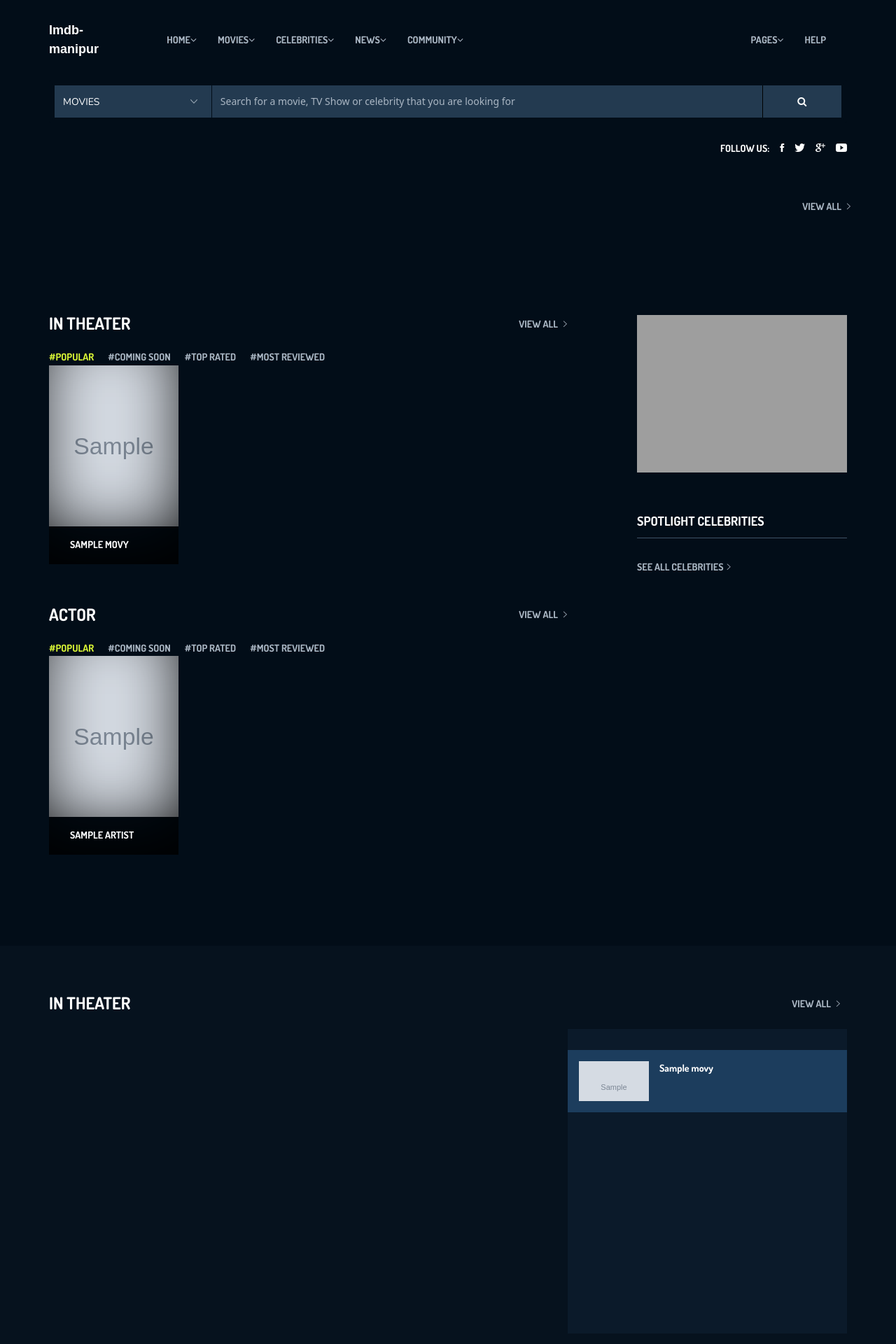
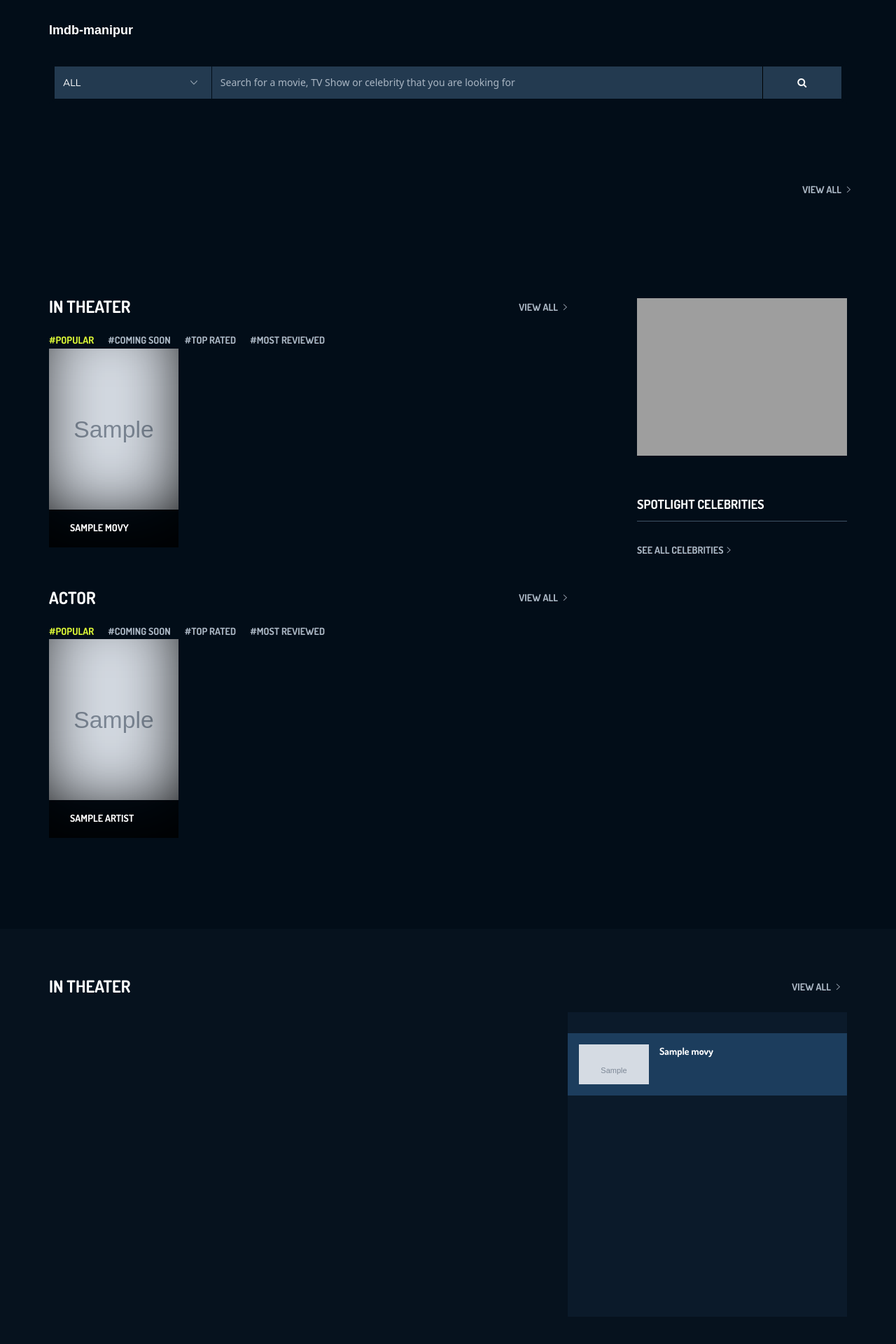
Before and after one commit to premsonsamom/movie_review_django, a Django app: page / in a window 1280 px wide. Shown: the top 1920 px of the page at 70% size. Run offline with Django 3.2, Linux system fonts and the light colour scheme; tables that the repository leaves empty hold one stand-in row (values such as "Sample post"); grey boxes marked "Sample" are stand-in pictures; some libraries are stand-ins or nearby versions; grey boxes are pictures that could not be loaded.

Commit message:
second_commit

```diff
--- a/home/urls.py
+++ b/home/urls.py
@@ -11,4 +11,5 @@
     path('search',views.search, name='search'),
     path('search_a/<str:movie_name>',views.search_a, name='search_a'),
     path('actor_details/<str:actor_name>',views.actor_details, name='actor_details'),
+    path('search_auto',views.search_auto, name='search_auto')
 ]
--- a/home/views.py
+++ b/home/views.py
@@ -2,6 +2,8 @@
 from django.contrib import messages
 from django.contrib.auth.models import User, auth
 from pprint import pprint
+from django.http import JsonResponse
+import json
 
 #------------- import models -------------------
 from .models import Movies
@@ -74,7 +76,44 @@
         # ax = request.GET['username']
         ax = request.POST['search_items']
         sc = request.POST['search_category']
-        if sc == 'movie' and ax is not None:
+        if sc == 'all' and ax is not None:
+            search_ = Movies.objects.filter(movie_name__icontains=ax)
+            if not search_:
+                search_ = Artist.objects.filter(artist_name__icontains=ax)
+                if not search_:
+                    return render(request,'celebrity_single.html',{'b': 'Data not found!','search_':search_})
+                # search_result = Movies.objects.get(movie_name=ax)
+                # search_.id
+                else:
+                    search_result = Artist.objects.get(artist_name__icontains=ax)
+                    # search_.id
+                    actor_id_result = search_result.artist_id
+                    search_movie_result = Movies_artists.objects.filter(artist_id_id=int(actor_id_result))
+                    if not search_movie_result:
+                        return render(request,'celebrity_single.html',{'a': ax, 's':search_result,'search_': search_})
+                    else:
+                        for bb in search_movie_result:
+                            print(bb.movie_id_id,bb.movie_id.movie_name)
+                        print(search_movie_result.count())
+                        print(request.POST['search_items'])
+                        return render(request,'celebrity_single.html',{'a': ax, 's':search_result,'search_': search_,'movie_count':search_movie_result.count(), 'movie_result': search_movie_result})
+            else:
+                search_result = Movies.objects.get(movie_name__icontains=ax)
+                # search_.id
+                movie_id_result = search_result.movie_id
+
+                # search_actor_result = Movies_artists.objects.get(movie_id=movie_id_result)
+                search_actor_result = Movies_artists.objects.filter(movie_id_id=int(movie_id_result))
+                if not search_actor_result:
+                    return render(request,'test.html',{'a': ax, 's':search_result,'search_': search_})
+                else:
+                    for bb in search_actor_result:
+                        print(bb.artist_id_id,bb.artist_id.artist_name)
+                    return render(request,'test.html',{'a': ax, 's':search_result,'search_': search_,'actor_result':search_actor_result,'actor_count': search_actor_result.count()})
+
+
+
+        elif sc == 'movie' and ax is not None:
             search_ = Movies.objects.filter(movie_name=ax)
             if not search_:
                 return render(request,'test.html',{'b': 'Data not found!','search_':search_})
@@ -146,3 +185,36 @@
         return render(request,'celebrity_single.html',{'s':search_result,'search_': search_})
     else:
         return render(request,'celebrity_single.html',{ 's':search_result,'search_': search_,'movie_count':search_movie_result.count(), 'movie_result': search_movie_result})
+
+
+# ******************* Auto Complete ******************
+# def search_auto(request):
+#     if 'term' in request.GET:
+#         qs = Artist.objects.filter(artist_name_icontains=request.GET.get('term'))
+#         actor_lists = list()
+#         for artist in qs:
+#             actor_lists.append()
+#         return JsonResponse(actor_lists, safe=False)
+#     return render(request, 'tst.html')
+
+def search_auto(request):
+  if request.is_ajax():
+    q = request.GET.get('term', '')
+    artist = Artist.objects.filter(artist_name__icontains=q)
+    movie = Movies.objects.filter(movie_name__icontains=q)
+    results = []
+    for at in artist:
+      artist_json = {}
+      artist_json = at.artist_name
+      results.append(artist_json)
+
+    for mv in movie:
+        movie_json = {}
+        movie_json = mv.movie_name
+        results.append(movie_json)
+    data = json.dumps(results)
+
+  else:
+    data = 'fail'
+  mimetype = 'application/json'
+  return HttpResponse(data, mimetype)
--- a/imdb_manipurv1/urls.py
+++ b/imdb_manipurv1/urls.py
@@ -1,18 +1,4 @@
-"""imdb_manipurv1 URL Configuration
 
-The `urlpatterns` list routes URLs to views. For more information please see:
-    https://docs.djangoproject.com/en/3.1/topics/http/urls/
-Examples:
-Function views
-    1. Add an import:  from my_app import views
-    2. Add a URL to urlpatterns:  path('', views.home, name='home')
-Class-based views
-    1. Add an import:  from other_app.views import Home
-    2. Add a URL to urlpatterns:  path('', Home.as_view(), name='home')
-Including another URLconf
-    1. Import the include() function: from django.urls import include, path
-    2. Add a URL to urlpatterns:  path('blog/', include('blog.urls'))
-"""
 from django.contrib import admin
 from django.urls import path,include
 
--- /dev/null
+++ b/requirement.txt
@@ -0,0 +1,6 @@
+asgiref==3.3.4
+Django==3.2
+mysqlclient==2.0.3
+pytz==2021.1
+sqlparse==0.4.1
+typing-extensions==3.7.4.3
--- a/templates/base.html
+++ b/templates/base.html
@@ -19,7 +19,8 @@
 	<meta name="keywords" content="">
 	<meta name="author" content="">
 	<link rel="profile" href="#">
-
+	<!-- AutoComplete -->
+	<link rel="stylesheet" href="//code.jquery.com/ui/1.12.1/themes/base/jquery-ui.css">
     <!--Google Font-->
     <link rel="stylesheet" href='http://fonts.googleapis.com/css?family=Dosis:400,700,500|Nunito:300,400,600' />
 	<!-- Mobile specific meta -->
@@ -33,16 +34,15 @@
 </head>
 <body>
 <!--preloading-->
-<div id="preloader">
-    <!-- <img class="logo" src="{{baseUrl}}/logo1.png" alt="" width="119" height="58"> -->
+<!-- <div id="preloader">
     <div id="status">
         <span></span>
         <span></span>
     </div>
-</div>
+</div> -->
 <!--end of preloading-->
 <!--login form popup-->
-<div class="login-wrapper" id="login-content">
+<!-- <div class="login-wrapper" id="login-content">
     <div class="login-content">
         <a href="#" class="close">x</a>
         <h3>Login</h3>
@@ -81,10 +81,10 @@
             </div>
         </div>
     </div>
-</div>
+</div> -->
 <!--end of login form popup-->
 <!--signup form popup-->
-<div class="login-wrapper"  id="signup-content">
+<!-- <div class="login-wrapper"  id="signup-content">
     <div class="login-content">
         <a href="#" class="close">x</a>
         <h3>sign up</h3>
@@ -144,7 +144,7 @@
            </div>
         </form>
     </div>
-</div>
+</div> -->
 <!--end of signup form popup-->
 
 <!-- BEGIN | Header -->
@@ -167,7 +167,7 @@
 					</a>
 			    </div>
 				<!-- Collect the nav links, forms, and other content for toggling -->
-				<div class="collapse navbar-collapse flex-parent" id="bs-example-navbar-collapse-1">
+				<!-- <div class="collapse navbar-collapse flex-parent" id="bs-example-navbar-collapse-1">
 					<ul class="nav navbar-nav flex-child-menu menu-left">
 						<li class="hidden">
 							<a href="#page-top"></a>
@@ -242,8 +242,8 @@
 								<li><a href="404.html">404 Page</a></li>
 								<li class="it-last"><a href="comingsoon.html">Coming soon</a></li>
 							</ul>
-						</li>
-						<li><a href="#">Help</a></li>
+						</li>                 -->
+						<!-- <li><a href="#">Help</a></li> -->
                         <!-- {% if user.is_authenticated %}
                             <li><a style="color: lightgreen;">Hello, {{user.first_name}}</a></li>
                             <li><a href="logout">Logout</a></li>
@@ -253,8 +253,8 @@
                         {% endif %} -->
 						<!-- <li class="loginLink"><a href="#">LOG In</a></li>
 						<li class="btn signupLink"><a href="#">sign up</a></li> -->
-					</ul>
-				</div>
+					<!-- </ul>
+				</div> -->
 			<!-- /.navbar-collapse -->
 	    </nav>
 
@@ -265,14 +265,15 @@
 			<form class="top-search" style="width: 100%;" method="POST" action="search">
 			{% csrf_token %}
 				<select name="search_category" style="width: 20%;">
+					<option value="all">All</option>
 					<option value="movie">Movies</option>
 					<option value="actor">Actor</option>
 					<option value="saab">Others</option>
 				</select>
-				<input type="text" style=" border-right: 1px solid black; width:70%" name="search_items" placeholder="Search for a movie, TV Show or celebrity that you are looking for">
+				<input type="text" id="query"  style=" border-right: 1px solid black; width:70%" name="search_items" placeholder="Search for a movie, TV Show or celebrity that you are looking for">
 				<button style="width: 10%;" type="submit" class="search_btn_movie form-control"><i class="fa fa-search" aria-hidden="true"></i></button>
 			</form>
-
+			<!-- <input type="text" id="query" style=" border-right: 1px solid black; width:70%"  placeholder="Search for a movie, TV Show or celebrity that you are looking for"> -->
 		</div>
 	</div>
 </header>
@@ -286,52 +287,7 @@
 <!--end of latest new v1 section-->
 <!-- footer section-->
 <footer class="ht-footer">
-	<div class="container">
-		<div class="flex-parent-ft">
-			<div class="flex-child-ft item1">
-				 <a href="#"><img class="logo" src="{{baseUrl}}/logo1.png" alt=""></a>
-				 <p>Uripok Huidrom Leikai<br>
-				New York, NY 10001</p>
-				<p>Call us: <a href="#">(+01) 202 342 6789</a></p>
-			</div>
-			<div class="flex-child-ft item2">
-				<h4>Resources</h4>
-				<ul>
-					<li><a href="#">About</a></li>
-					<li><a href="#">Blockbuster</a></li>
-					<li><a href="#">Contact Us</a></li>
-					<li><a href="#">Forums</a></li>
-					<li><a href="#">Blog</a></li>
-					<li><a href="#">Help Center</a></li>
-				</ul>
-			</div>
-			<div class="flex-child-ft item3">
-				<h4>Legal</h4>
-				<ul>
-					<li><a href="#">Terms of Use</a></li>
-					<li><a href="#">Privacy Policy</a></li>
-					<li><a href="#">Security</a></li>
-				</ul>
-			</div>
-			<div class="flex-child-ft item4">
-				<h4>Account</h4>
-				<ul>
-					<li><a href="#">My Account</a></li>
-					<li><a href="#">Watchlist</a></li>
-					<li><a href="#">Collections</a></li>
-					<li><a href="#">User Guide</a></li>
-				</ul>
-			</div>
-			<div class="flex-child-ft item5">
-				<h4>Newsletter</h4>
-				<p>Subscribe to our newsletter system now <br> to get latest news from us.</p>
-				<form action="#">
-					<input type="text" placeholder="Enter your email...">
-				</form>
-				<a href="#" class="btn">Subscribe now <i class="ion-ios-arrow-forward"></i></a>
-			</div>
-		</div>
-	</div>
+
 	<div class="ft-copyright">
 		<div class="ft-left">
 			<p><a target="_blank" href="#">Developed by Premson Singh Samom</a></p>
@@ -378,6 +334,27 @@
 <script src="{% static 'js/plugins.js' %}"></script>
 <script src="{% static 'js/plugins2.js' %}"></script>
 <script src="{% static 'js/custom.js' %}"></script>
+
+
+<!-- <script src="https://code.jquery.com/jquery-1.12.4.js"></script> -->
+<script src="https://code.jquery.com/ui/1.12.1/jquery-ui.js"></script>
+
+<script>
+	$(function() {
+	  $("#query").autocomplete({
+		source: "search_auto",
+		select: function (event, ui) { //item selected
+		  AutoCompleteSelectHandler(event, ui)
+		},
+		minLength: 2,
+	  });
+	});
+	function AutoCompleteSelectHandler(event, ui)
+	{
+	  var selectedObj = ui.item;
+	}
+
+  </script>
 <!-- <script>
 	$(function () {
 		$('#searched_item').typeahead({
--- a/templates/index.html
+++ b/templates/index.html
@@ -4,13 +4,13 @@
 <div class="slider movie-items">
 	<div class="container">
 		<div class="row">
-			<div class="social-link">
+			<!-- <div class="social-link">
 				<p>Follow us: </p>
 				<a href="#"><i class="ion-social-facebook"></i></a>
 				<a href="#"><i class="ion-social-twitter"></i></a>
 				<a href="#"><i class="ion-social-googleplus"></i></a>
 				<a href="#"><i class="ion-social-youtube"></i></a>
-			</div>
+			</div> -->
 
 	    	<div  class="slick-multiItemSlider">
 				{% for i in cm %}
@@ -580,9 +580,9 @@
 						<h4 class="sb-title">Spotlight Celebrities</h4>
 						{% for actor in a1 %}
 						<div class="celeb-item">
-							<a href="#"><img class="actor_img1" src="{{actor.image_url}}" alt="" width="70" height="70"></a>
+							<a href="{% url 'actor_details' actor_name=actor.artist_name  %}"><img class="actor_img1" src="{{actor.image_url}}" alt="" width="70" height="70"></a>
 							<div class="celeb-author">
-								<h6><a href="#">{{actor.artist_name}}</a></h6>
+								<h6><a href="{% url 'actor_details' actor_name=actor.artist_name  %}">{{actor.artist_name}}</a></h6>
 								<span>Actor</span>
 							</div>
 						</div>
@@ -632,112 +632,7 @@
 		</div>
 	</div>
 </div>
-<!-- latest new v1 section-->
-<div class="latestnew">
-	<div class="container">
-		<div class="row ipad-width">
-			<div class="col-md-8">
-				<div class="ads">
-					<img src="{{baseUrl}}/uploads/ads2.png" alt="" width="728" height="106">
-				</div>
-				<div class="title-hd">
-					<h2>Latest news</h2>
-				</div>
-				<div class="tabs">
-					<ul class="tab-links-3">
-						<li class="active"><a href="#tab31">#Movies </a></li>
-						<li><a href="#tab32"> #TV Shows </a></li>
-						<li><a href="#tab33">  # Celebs</a></li>
-					</ul>
-				    <div class="tab-content">
-				        <div id="tab31" class="tab active">
-				            <div class="row">
-				            	<div class="blog-item-style-1">
-				            		<img src="{{baseUrl}}/uploads/blog-it1.jpg" alt="" width="170" height="250">
-				            		<div class="blog-it-infor">
-				            			<h3><a href="#">Brie Larson to play first female white house candidate Victoria Woodull in Amazon film</a></h3>
-				            			<span class="time">13 hours ago</span>
-				            			<p>Exclusive: <span>Amazon Studios </span>has acquired Victoria Woodhull, with Oscar winning Room star <span>Brie Larson</span> polsed to produce, and play the first female candidate for the presidency of the United States. Amazon bought it in a pitch package deal. <span> Ben Kopit</span>, who wrote the Warner Bros film <span>Libertine</span> that has...</p>
-				            		</div>
-				            	</div>
-				            </div>
-				        </div>
-				        <div id="tab32" class="tab">
-				           <div class="row">
-				            	<div class="blog-item-style-1">
-				            		<img src="{{baseUrl}}/uploads/blog-it2.jpg" alt="" width="170" height="250">
-				            		<div class="blog-it-infor">
-				            			<h3><a href="#">Tab 2</a></h3>
-				            			<span class="time">13 hours ago</span>
-				            			<p>Exclusive: <span>Amazon Studios </span>has acquired Victoria Woodhull, with Oscar winning Room star <span>Brie Larson</span> polsed to produce, and play the first female candidate for the presidency of the United States. Amazon bought it in a pitch package deal. <span> Ben Kopit</span>, who wrote the Warner Bros film <span>Libertine</span> that has...</p>
-				            		</div>
-				            	</div>
-				            </div>
-				        </div>
-				        <div id="tab33" class="tab">
-				        	<div class="row">
-				            	<div class="blog-item-style-1">
-				            		<img src="{{baseUrl}}/uploads/blog-it1.jpg" alt="" width="170" height="250">
-				            		<div class="blog-it-infor">
-				            			<h3><a href="#">Tab 3</a></h3>
-				            			<span class="time">13 hours ago</span>
-				            			<p>Exclusive: <span>Amazon Studios </span>has acquired Victoria Woodhull, with Oscar winning Room star <span>Brie Larson</span> polsed to produce, and play the first female candidate for the presidency of the United States. Amazon bought it in a pitch package deal. <span> Ben Kopit</span>, who wrote the Warner Bros film <span>Libertine</span> that has...</p>
-				            		</div>
-				            	</div>
-				            </div>
-			       	 	</div>
-				    </div>
-				</div>
-				<div class="morenew">
-					<div class="title-hd">
-						<h3>More news on Blockbuster</h3>
-						<a href="#" class="viewall">See all Movies news<i class="ion-ios-arrow-right"></i></a>
-					</div>
-					<div class="more-items">
-						<div class="left">
-							<div class="more-it">
-								<h6><a href="#">Michael Shannon Frontrunner to play Cable in “Deadpool 2”</a></h6>
-								<span class="time">13 hours ago</span>
-							</div>
-							<div class="more-it">
-								<h6><a href="#">French cannibal horror “Raw” inspires L.A. theater to hand out “Barf Bags”</a></h6>
 
-								<span class="time">13 hours ago</span>
-							</div>
-						</div>
-						<div class="right">
-							<div class="more-it">
-								<h6><a href="#">Laura Dern in talks to join Justin Kelly’s biopic “JT Leroy”</a></h6>
-								<span class="time">13 hours ago</span>
-							</div>
-							<div class="more-it">
-								<h6><a href="#">China punishes more than 300 cinemas for box office cheating</a></h6>
-								<span class="time">13 hours ago</span>
-							</div>
-						</div>
-					</div>
-				</div>
-			</div>
-			<div class="col-md-4">
-				<div class="sidebar">
-					<div class="sb-facebook sb-it">
-						<h4 class="sb-title">Find us on Facebook</h4>
-						<iframe src="#" data-src="https://www.facebook.com/plugins/page.php?href=https%3A%2F%2Fwww.facebook.com%2Ftemplatespoint.net%2F%3Ffref%3Dts&tabs=timeline&width=300&height=315px&small_header=true&adapt_container_width=false&hide_cover=false&show_facepile=true&appId" width="300" height="315" style="border:none;overflow:hidden" ></iframe>
-					</div>
-					<div class="sb-twitter sb-it">
-						<h4 class="sb-title">Tweet to us</h4>
-						<div class="slick-tw">
-							<div class="tweet item" id=""><!-- Put your twiter id here -->
-							</div>
-							<div class="tweet item" id=""><!-- Put your 2nd twiter account id here -->
-							</div>
-						</div>
-					</div>
-				</div>
-			</div>
-		</div>
-	</div>
-</div>
 <!--end of latest new v1 section-->
 
 {% endblock %}
```
